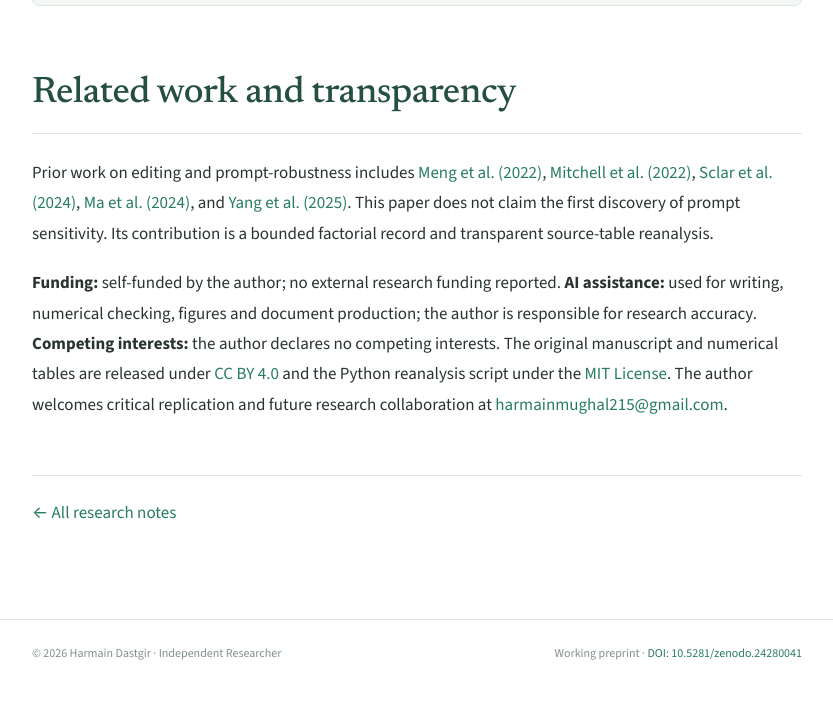
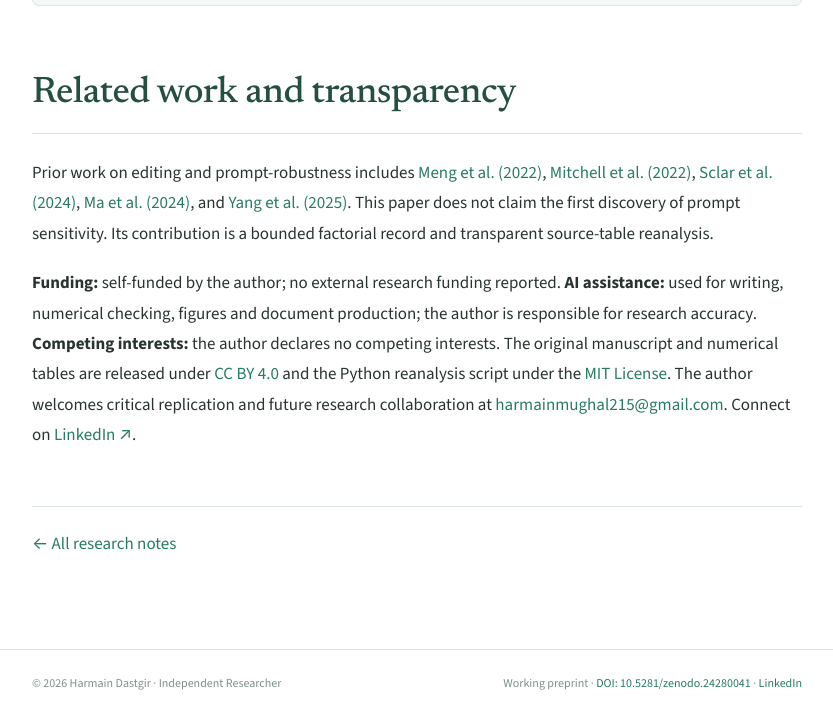
Before and after one commit to Harmain11/fluid-tensors, a plain HTML site: page docs/papers/one-frozen-edit.html in a window 1280 px wide. Shown: the part 9127-9851 px from the top of the page, without its empty margins (223-1056 px from the left). Before the commit the page ends 9821 px from the top, so only its background shows below. Drawn offline with nearby package versions, Linux system fonts and the light colour scheme.

Commit message:
docs: link researcher profile from article
Updated author information and added LinkedIn link.

```diff
--- a/docs/papers/one-frozen-edit.html
+++ b/docs/papers/one-frozen-edit.html
@@ -27,7 +27,7 @@
   <meta name="twitter:description" content="11-page preprint, six figures, 1,024 recorded cells, and reproducibility scripts. Functional attenuation, not answer accuracy.">
   <meta name="twitter:image" content="https://harmain11.github.io/fluid-tensors/assets/social-cover.png">
   <script type="application/ld+json">
-    {"@context":"https://schema.org","@type":"ScholarlyArticle","headline":"One Frozen Edit, Four Ways to Ask: Prompt-Conditioned Functional Effects in a Transformer","name":"One Frozen Edit, Four Ways to Ask: Prompt-Conditioned Functional Effects in a Transformer","description":"An archival reanalysis of prompt-conditioned attenuation contrasts from one historical Qwen2.5-1.5B weight-editing setting, with 32 paired questions, six figures, and explicit causal limitations.","url":"https://harmain11.github.io/fluid-tensors/papers/one-frozen-edit.html","identifier":"https://doi.org/10.5281/zenodo.24280041","sameAs":"https://zenodo.org/records/24280041","datePublished":"2026-11-16","inLanguage":"en","isAccessibleForFree":true,"author":{"@type":"Person","name":"Harmain Dastgir","affiliation":{"@type":"Organization","name":"Independent Researcher"}},"publisher":{"@type":"Organization","name":"Zenodo"},"creativeWorkStatus":"Working preprint; not peer reviewed","license":"https://creativecommons.org/licenses/by/4.0/","keywords":["transformer model editing","prompt sensitivity","weight-space interventions","attenuation","reproducible research"]}
+    {"@context":"https://schema.org","@type":"ScholarlyArticle","headline":"One Frozen Edit, Four Ways to Ask: Prompt-Conditioned Functional Effects in a Transformer","name":"One Frozen Edit, Four Ways to Ask: Prompt-Conditioned Functional Effects in a Transformer","description":"An archival reanalysis of prompt-conditioned attenuation contrasts from one historical Qwen2.5-1.5B weight-editing setting, with 32 paired questions, six figures, and explicit causal limitations.","url":"https://harmain11.github.io/fluid-tensors/papers/one-frozen-edit.html","identifier":"https://doi.org/10.5281/zenodo.24280041","sameAs":"https://zenodo.org/records/24280041","datePublished":"2026-11-16","inLanguage":"en","isAccessibleForFree":true,"author":{"@type":"Person","name":"Harmain Dastgir","sameAs":"https://www.linkedin.com/in/harmain-mughal-7b1845379","affiliation":{"@type":"Organization","name":"Independent Researcher"}},"publisher":{"@type":"Organization","name":"Zenodo"},"creativeWorkStatus":"Working preprint; not peer reviewed","license":"https://creativecommons.org/licenses/by/4.0/","keywords":["transformer model editing","prompt sensitivity","weight-space interventions","attenuation","reproducible research"]}
   </script>
   <link rel="stylesheet" href="../editorial.css">
   <script type="module" src="../site.js"></script>
@@ -113,11 +113,11 @@ python make_study_figures.py</code></pre><div class="action-row"><a class="butto
 
       <h2>Related work and transparency</h2>
       <p>Prior work on editing and prompt-robustness includes <a href="https://rome.baulab.info/">Meng et al. (2022)</a>, <a href="https://openreview.net/pdf?id=0DcZxeWfOPt">Mitchell et al. (2022)</a>, <a href="https://proceedings.iclr.cc/paper_files/paper/2024/hash/6c0e99d736da621403018ca7b32b1a4d-Abstract-Conference.html">Sclar et al. (2024)</a>, <a href="https://doi.org/10.18653/v1/2024.emnlp-main.906">Ma et al. (2024)</a>, and <a href="https://aclanthology.org/2025.acl-long.745/">Yang et al. (2025)</a>. This paper does not claim the first discovery of prompt sensitivity. Its contribution is a bounded factorial record and transparent source-table reanalysis.</p>
-      <p><strong>Funding:</strong> self-funded by the author; no external research funding reported. <strong>AI assistance:</strong> used for writing, numerical checking, figures and document production; the author is responsible for research accuracy. <strong>Competing interests:</strong> the author declares no competing interests. The original manuscript and numerical tables are released under <a href="https://creativecommons.org/licenses/by/4.0/">CC BY 4.0</a> and the Python reanalysis script under the <a href="https://opensource.org/license/mit">MIT License</a>. The author welcomes critical replication and future research collaboration at <a href="mailto:harmainmughal215@gmail.com">harmainmughal215@gmail.com</a>.</p>
+      <p><strong>Funding:</strong> self-funded by the author; no external research funding reported. <strong>AI assistance:</strong> used for writing, numerical checking, figures and document production; the author is responsible for research accuracy. <strong>Competing interests:</strong> the author declares no competing interests. The original manuscript and numerical tables are released under <a href="https://creativecommons.org/licenses/by/4.0/">CC BY 4.0</a> and the Python reanalysis script under the <a href="https://opensource.org/license/mit">MIT License</a>. The author welcomes critical replication and future research collaboration at <a href="mailto:harmainmughal215@gmail.com">harmainmughal215@gmail.com</a>. Connect on <a href="https://www.linkedin.com/in/harmain-mughal-7b1845379" target="_blank" rel="noopener noreferrer">LinkedIn ↗</a>.</p>
       <div class="end-rule"><a class="text-link" href="../index.html">← All research notes</a></div>
     </article>
   </main>
-  <footer class="site-footer"><div class="reading-width"><span>© 2026 Harmain Dastgir · Independent Researcher</span><span>Working preprint · <a href="https://doi.org/10.5281/zenodo.24280041">DOI: 10.5281/zenodo.24280041</a></span></div></footer>
+  <footer class="site-footer"><div class="reading-width"><span>© 2026 Harmain Dastgir · Independent Researcher</span><span>Working preprint · <a href="https://doi.org/10.5281/zenodo.24280041">DOI: 10.5281/zenodo.24280041</a> · <a href="https://www.linkedin.com/in/harmain-mughal-7b1845379" target="_blank" rel="noopener noreferrer">LinkedIn</a></span></div></footer>
   <dialog class="figure-dialog" id="figureDialog" aria-labelledby="figureDialogTitle"><div class="figure-dialog-header"><span id="figureDialogTitle">Research figure</span><button type="button" data-dialog-close aria-label="Close enlarged figure">Close <span aria-hidden="true">×</span></button></div><img id="figureDialogImage" alt=""><p id="figureDialogCaption"></p></dialog>
 </body>
 </html>
```
